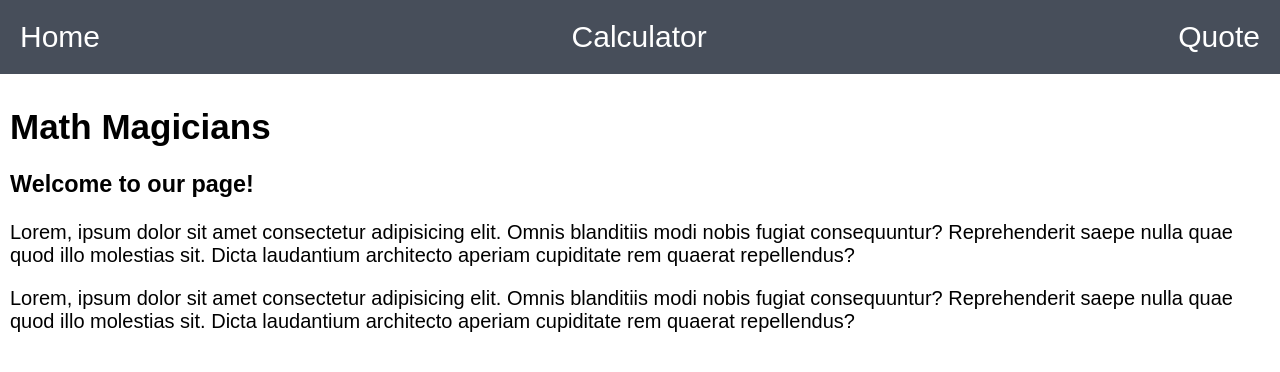
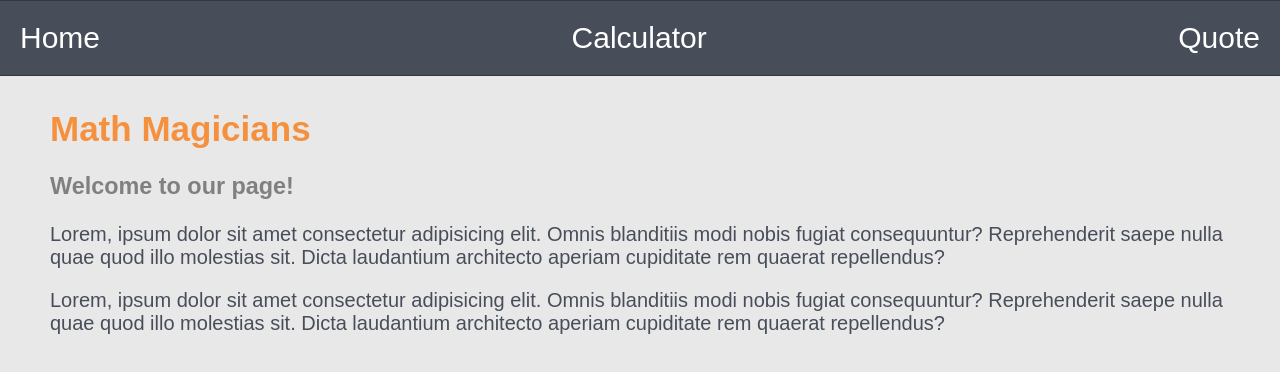
Before and after one commit to Wusinho/React-Calculator, a React (Create React App) app: page / in a window 1280 px wide. Shown: the top 372 px of the page. Built offline with nearby package versions, Linux system fonts and the light colour scheme.

Commit message:
Corrected test change

```diff
--- a/src/assets/styles/App.scss
+++ b/src/assets/styles/App.scss
@@ -1,6 +1,13 @@
+$rectangle-color: gray;
+$regular-btn: #e0e0e0;
+$operator-btn: #f5913e;
+$hover-btn: lightblue;
+$nav-color: rgb(71, 78, 90);
+
 body {
   font: 20px "Century Gothic", Futura, sans-serif;
   margin: 0;
+  background-color: rgb(233, 232, 232);
 }
 
 ol,
@@ -12,12 +19,24 @@ nav {
   display: flex;
   justify-content: space-around;
   align-items: center;
-  background-color: rgb(71, 78, 90);
+  background-color: $nav-color;
   color: white;
+  border-top: 1px solid rgb(51, 56, 65);
+  border-bottom: 1px solid rgb(51, 56, 65);
 }
 
 h1 {
   font-size: 35px;
+  color: $operator-btn;
+}
+
+h3 {
+  color: $rectangle-color;
+}
+
+
+p {
+  color: $nav-color;
 }
 
 a {
@@ -28,7 +47,7 @@ a {
 }
 
 a:hover {
-  color: rgb(207, 203, 203);
+  color: $hover-btn;
   transition-duration: 400ms;
 }
 
@@ -48,7 +67,7 @@ a:hover {
 }
 
 .rectangle {
-  background: gray;
+  background: $rectangle-color;
   border-bottom: none;
   font-size: 50px;
   font-weight: bold;
@@ -66,7 +85,7 @@ a:hover {
 }
 
 .square {
-  background: #e0e0e0;
+  background: $regular-btn;
   border-left: 1px solid #d1d1d1;
   border-right: 1px solid#d1d1d1;
   border-bottom: 1px solid #bababa;
@@ -82,14 +101,13 @@ a:hover {
 }
 
 .square:hover {
-  background-color: lightblue;
+  background-color: $hover-btn;
   transition-duration: 300ms;
 }
 
 .home,
-.calculator,
 .quote {
-  padding: 10px;
+  padding: 10px 50px;
 }
 
 .zero {
@@ -97,7 +115,7 @@ a:hover {
 }
 
 .op {
-  background-color: #f5913e;
+  background-color: $operator-btn;
 }
 
 .calculator {
--- a/src/components/Quote.jsx
+++ b/src/components/Quote.jsx
@@ -2,7 +2,7 @@ import React from 'react';
 
 const Quote = () => (
   <div className="quote">
-    <h1> QUOTE</h1>
+    <h1>Quote</h1>
     <p>
       “Any fool can write code that a computer can understand.
       Good programmers write code that humans can understand.”
```
Also changed, not shown: 2 other files (tests, documents, lock files or other folders).
